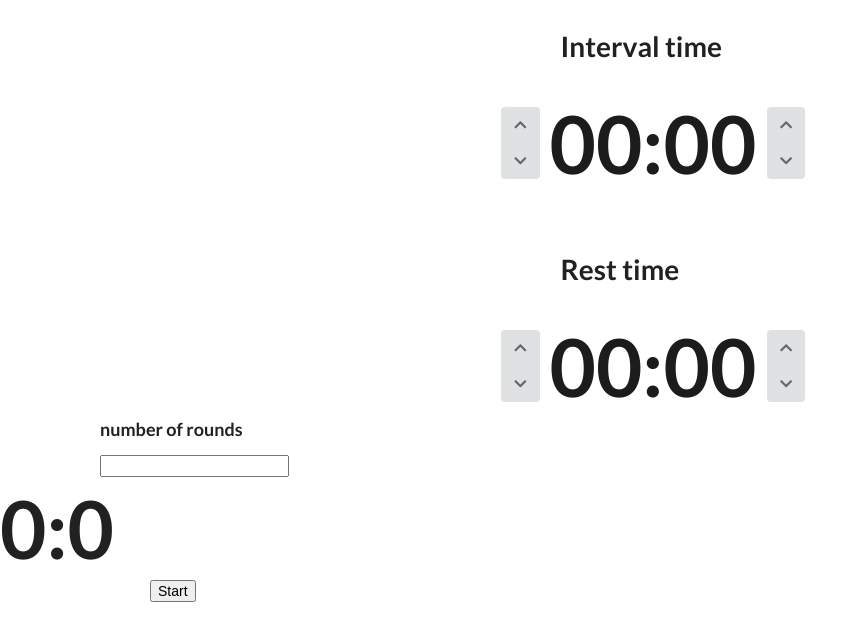
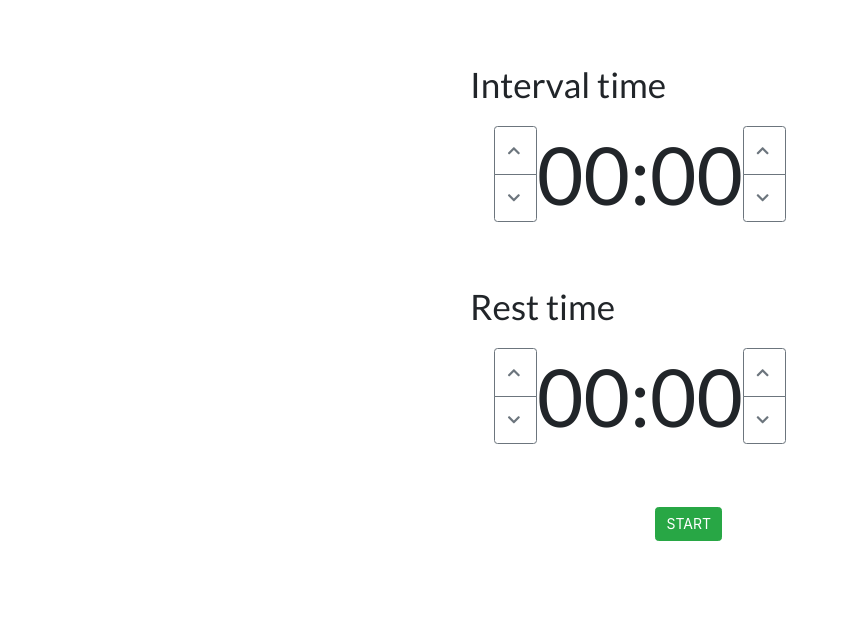
Before and after one commit to idodoroz4/trainer, a React (Create React App) app: page / in a window 1280 px wide. Shown: the top 640 px of the page, without its empty margins (0-866 px from the left). Built offline with nearby package versions, Linux system fonts and the light colour scheme.

Commit message:
Separate rest clock from interval clock Add bootstarp styling

```diff
--- a/public/index.html
+++ b/public/index.html
@@ -9,6 +9,7 @@
     />
     <meta name="theme-color" content="#000000" />
     <link rel="stylesheet" href="https://cdnjs.cloudflare.com/ajax/libs/semantic-ui/2.4.1/semantic.min.css" />
+    <link rel="stylesheet" href="https://stackpath.bootstrapcdn.com/bootstrap/4.3.1/css/bootstrap.min.css" />
     <!--
       manifest.json provides metadata used when your web app is added to the
       homescreen on Android. See https://developers.google.com/web/fundamentals/web-app-manifest/
--- a/src/App.js
+++ b/src/App.js
@@ -1,20 +1,22 @@
 import React, { Component } from 'react';
-import ButtonComp from './components/ButtonComp'
-import Timer from './components/Timer'
 import TimerInput from './components/inputComponents/TimerInput'
-import RoundInput from './components/inputComponents/RoundsInput'
 import './App.css';
 
   class App extends Component {
     constructor(props){
       super(props);
       this.state = {
-        seconds: 0,
-        minutes: 0,
-        secondsView: '00',
-        minutesView: '00',
+        workSeconds: 0,
+        workMinutes: 0,
+        workSecondsView: '00',
+        workMinutesView: '00',
+        restSeconds: 0,
+        restMinutes: 0,
+        restSecondsView: '00',
+        restMinutesView: '00',
         secondsRemaining: 0,
-        status: 'clear'
+        buttonStatus: 'clear',
+        timerStatus: "none" // none, work, rest, finish
       };
 
     this.intervalHandle = null;
@@ -36,7 +38,6 @@ import './App.css';
       }
 
       if (min < 10) {
-        console.log("123")
         this.setState({
           minutes: "0" + min,
         })
@@ -56,10 +57,11 @@ import './App.css';
         return
       }
       console.log("Countdown started")
+      console.log(this.state)
       this.secondsRemaining = this.state.minutes * 60 + this.state.seconds;
       this.intervalHandle = setInterval(this.tick, 1000);
       this.setState({
-        status: 'active'
+        buttonStatus: 'active'
       })
     }
 
@@ -67,7 +69,7 @@ import './App.css';
       console.log("Countdown stopped")
       clearInterval(this.intervalHandle)
       this.setState({
-        status: 'stopped'
+        buttonStatus: 'stopped'
       })
     }
 
@@ -76,107 +78,184 @@ import './App.css';
       clearInterval(this.intervalHandle)
       this.secondsRemaining = 0
       this.setState({
-        seconds: 0,
-        minutes: 0,
-        secondsView: '00',
-        minutesView: '00',
+        workSeconds: 0,
+        workMinutes: 0,
+        workSecondsView: '00',
+        workMinutesView: '00',
+        restSeconds: 0,
+        restMinutes: 0,
+        restSecondsView: '00',
+        restMinutesView: '00',
         secondsRemaining: 0,
-        status: 'clear'
+        buttonStatus: 'clear',
+        timerStatus: "none"
       })
     }
 
-    minusSecond = () => {
-      if (this.state.seconds === 0){
+    workMinusSecond = () => {
+        if (this.state.workSeconds === 0){
             return
         }
 
-      this.secHandleChange(this.state.seconds - 1)
+        this.workSecHandleChange(this.state.workSeconds - 1)
     }
 
-    plusSecond = () => {
-      if (this.state.seconds === 59 && this.state.minutes === 59){
+    workPlusSecond = () => {
+        if (this.state.workSeconds === 59 && this.state.workMinutes === 59){
             return
-      } else if (this.state.seconds === 59){
+        } else if (this.state.workSeconds === 59){
             return
         }
 
-      this.secHandleChange(this.state.seconds + 1)
+        this.workSecHandleChange(this.state.workSeconds + 1)
     }
 
-    minusMinute = () => {
-      if (this.state.minutes === 0){
+    workMinusMinute = () => {
+        if (this.state.workMinutes === 0){
             return
         } else {
-        var min = this.state.minutes - 1
+            var min = this.state.workMinutes - 1
         }
-      this.minHandleChange(min)
+        this.workMinHandleChange(min)
     }
 
-    plusMinute = () => {
-      if (this.state.minutes === 59){
+    workPlusMinute = () => {
+        if (this.state.workMinutes === 59){
             return
         } else {
-        var min = this.state.minutes + 1
+            var min = this.state.workMinutes + 1
         }
-      this.minHandleChange(min)
+        this.workMinHandleChange(min)
     }
 
-    minHandleChange = (min) => {
-      console.log(min)
+    workMinHandleChange = (min) => {
+
         if ( min < 10) {
             this.setState({
-          minutesView: "0" + min,
-          minutes: min
+              workMinutesView: "0" + min,
+              workMinutes: min
             })
         } else {
             this.setState({
-          minutesView: min,
-          minutes: min
+              workMinutesView: min,
+              workMinutes: min
             })
         }
     }
 
-    secHandleChange = (sec) => {
+    workSecHandleChange = (sec) => {
         if ( sec < 10) {
             this.setState({
-          secondsView: "0" + sec,
-          seconds: sec
+              workSecondsView: "0" + sec,
+              workSeconds: sec
             })
         } else {
             this.setState({
-          secondsView: sec,
-          seconds: sec
+              workSecondsView: sec,
+              workSeconds: sec
+            })
+        }
+    }
+
+    restMinusSecond = () => {
+      if (this.state.restSeconds === 0){
+          return
+      }
+
+      this.restSecHandleChange(this.state.restSeconds - 1)
+    }
+
+    restPlusSecond = () => {
+        if (this.state.restSeconds === 59 && this.state.restMinutes === 59){
+            return
+        } else if (this.state.restSeconds === 59){
+            return
+        }
+
+        this.restSecHandleChange(this.state.restSeconds + 1)
+    }
+
+    restMinusMinute = () => {
+        if (this.state.restMinutes === 0){
+            return
+        } else {
+            var min = this.state.restMinutes - 1
+        }
+        this.restMinHandleChange(min)
+    }
+
+    restPlusMinute = () => {
+        if (this.state.restMinutes === 59){
+            return
+        } else {
+            var min = this.state.restMinutes + 1
+        }
+        this.restMinHandleChange(min)
+    }
+
+    restMinHandleChange = (min) => {
+
+        if ( min < 10) {
+            this.setState({
+              restMinutesView: "0" + min,
+              restMinutes: min
+            })
+        } else {
+            this.setState({
+              restMinutesView: min,
+              restMinutes: min
+            })
+        }
+    }
+
+    restSecHandleChange = (sec) => {
+        if ( sec < 10) {
+            this.setState({
+            restSecondsView: "0" + sec,
+            restSeconds: sec
+            })
+        } else {
+            this.setState({
+              restSecondsView: sec,
+              restSeconds: sec
             })
         }
     }
 
      render() {
         return (
+          <div className="container">
             <div>
               <TimerInput
-              minutes={this.state.minutesView}
-              seconds={this.state.secondsView}
-              plusSec={this.plusSecond}
-              minusSec={this.minusSecond}
-              plusMin={this.plusMinute}
-              minusMin={this.minusMinute}
+                minutes={this.state.workMinutesView}
+                seconds={this.state.workSecondsView}
+                plusSec={this.workPlusSecond}
+                minusSec={this.workMinusSecond}
+                plusMin={this.workPlusMinute}
+                minusMin={this.workMinusMinute}
                 title="Interval time"
               />
               <TimerInput
-              minutes={this.state.minutesView}
-              seconds={this.state.secondsView}
-              plusSec={this.plusSecond}
-              minusSec={this.minusSecond}
-              plusMin={this.plusMinute}
-              minusMin={this.minusMinute}
+                minutes={this.state.restMinutesView}
+                seconds={this.state.restSecondsView}
+                plusSec={this.restPlusSecond}
+                minusSec={this.restMinusSecond}
+                plusMin={this.restPlusMinute}
+                minusMin={this.restMinusMinute}
                 title="Rest time"
               />
-            <RoundInput/>
-            <Timer minutes={this.state.minutes} seconds={this.state.seconds}/>
-            { this.state.status === "clear" ? <ButtonComp action={this.startCountDown} name="Start"/> : null }
-            { this.state.status === "stopped" ? <ButtonComp action={this.startCountDown} name="Continue"/> : null }
-            { this.state.status === "active" ? <ButtonComp action={this.stopCountDown} name="Stop"/> : null }
-            { this.state.status === "stopped" ?  <ButtonComp action={this.resetCountDown} name="Reset"/> : null }
+              <br/><br/><br/>
+              <div className="row justify-content-md-center">
+                <div className="col " />
+                <div className="col ">
+                  { this.state.buttonStatus === "clear" ? <button className="btn btn-success" onClick={this.startCountDown}>START</button> : null }
+                  { this.state.buttonStatus === "stopped" ? <button className="btn btn-success" onClick={this.startCountDown}>CONTINUE</button> : null }
+                  { this.state.buttonStatus === "active" ? <button className="btn btn-danger" onClick={this.stopCountDown}>STOP</button> : null }
+                  { this.state.buttonStatus === "stopped" ?  <button className="btn btn-warning" onClick={this.resetCountDown}>RESET</button> : null }
+                </div>
+
+              </div>
+            </div>
           </div>
 
        );
--- a/src/components/ButtonComp.js
+++ b/src/components/ButtonComp.js
@@ -4,7 +4,7 @@ class ButtonComp extends Component {
     render() {
       return(
       <div style={{ marginLeft: 150 }}>
-        <button onClick={this.props.action} >{this.props.name}</button>
+        <button className="btn btn-success" onClick={this.props.action}>{this.props.name}</button>
       </div>
        );
    }
--- a/src/components/inputComponents/TimerInput.js
+++ b/src/components/inputComponents/TimerInput.js
@@ -4,11 +4,11 @@ import Timer from '../Timer';
 
 const UpDownButtons = (props) => {
     return (
-        <div className="ui vertical icon buttons">
-            <button className="ui button" onClick={props.upClick}>
+        <div className="btn-group-vertical">
+            <button type="button" className="btn btn-outline-secondary" onClick={props.upClick}>
                 <i className="chevron up icon "></i>
             </button>
-            <button className="ui button" onClick={props.downClick}>
+            <button type="button" className="btn btn-outline-secondary" onClick={props.downClick}>
                 <i className="chevron down icon"></i>
             </button>
         </div>
@@ -18,29 +18,30 @@ const UpDownButtons = (props) => {
 class TimerInput extends Component {
     render() {
         return (
-            <div className="ui four column grid">
-                <div className="row" />
-                <div className="row">
-                    <div className="six wide column" />
-                    <div className="four wide column" style={{marginLeft: '70px'}}>
+            <div className="container">
+                <br /><br /><br />
+                <div className="row justify-content-md-center">
+                    <div className="col" />
+                    <div className="col">
                         <h1>{this.props.title}</h1>
                     </div>
+                    <div className="col" />
                 </div>
-                <div className="row">
-                    <div className="six wide column" />
-                    <div className="four wide column">
-                        <div className="ui horizontal statistic">
-                            <div className="label" style={{marginRight: '10px'}}>
+                <br />
+                <div className="row justify-content-md-center">
+                    <div className="col" />
+                    <div className="col">
+                        <div className="continer">
+                            <div className="row justify-content-md-center">
+
                                 <UpDownButtons upClick={this.props.plusMin} downClick={this.props.minusMin} />
-                            </div>
-                            <div className="value">
                                 <Timer minutes={this.props.minutes} seconds={this.props.seconds}/>
-                            </div>
-                            <div className="label">
                                 <UpDownButtons upClick={this.props.plusSec} downClick={this.props.minusSec}/>
+
                             </div>
                         </div>
                     </div>
+                    <div className="col" />
                 </div>
             </div>
         );
```
Also changed, not shown: 1 other file (tests, documents, lock files or other folders). Lines whose indentation alone changed are shown as unchanged.
